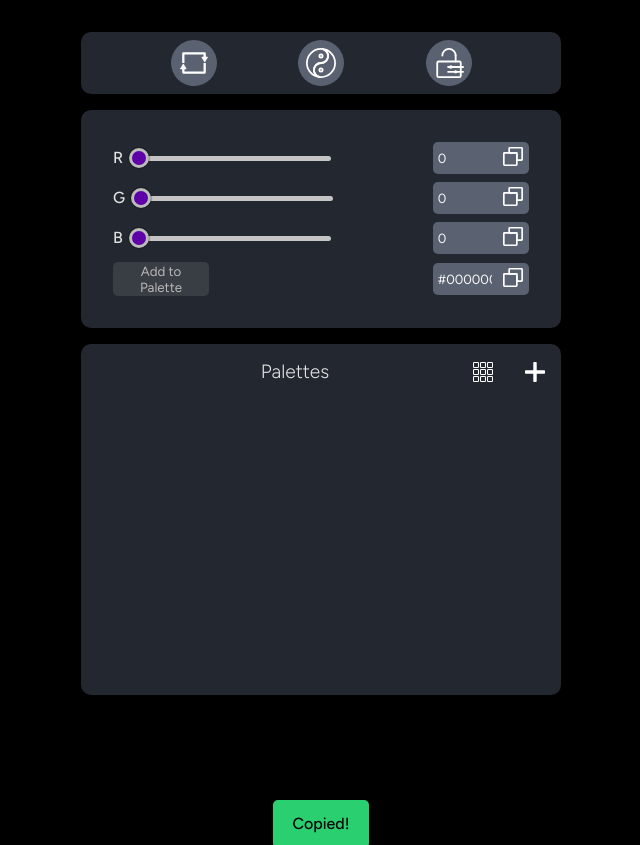
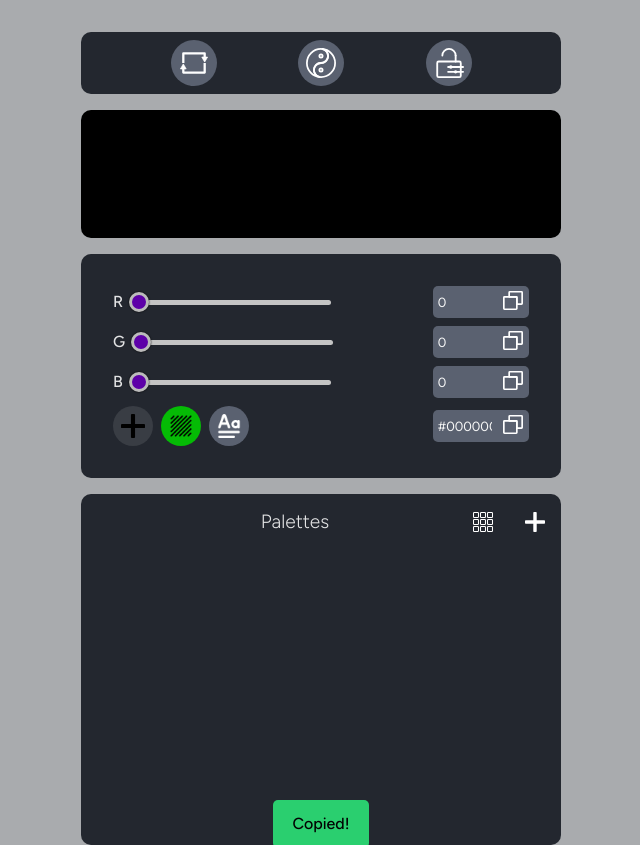
Before and after one commit to andrec2709/colorpicker-react, a React (Vite) app: page / in a window 1280 px wide. Shown: the whole page, without its empty margins (319-959 px from the left). Before the commit the page ends 800 px from the top, so only its background shows below. Built offline with nearby package versions, Linux system fonts and the light colour scheme.

Commit message:
adding new features, changing stuff

```diff
--- a/src/App.css
+++ b/src/App.css
@@ -114,6 +114,12 @@ button {
   grid-area: f;
 }
 
+#color-options {
+  grid-area: g;
+  display: flex;
+  column-gap: .5rem;
+}
+
 #hex-field-container {
   justify-self: end;
   width: fit-content;
@@ -129,19 +135,31 @@ button {
 
 .colorpicker__btn {
   width: fit-content;
-  justify-self: start;
-  grid-area: g;
-  width: 6rem;
+  display: flex;
+  aspect-ratio: 1 / 1;
+  align-items: center;
+  justify-content: center;
   border: none;
   background-color: rgb(90, 97, 112);
-  border-radius: 5px;
+  border-radius: 50%;
+  padding: .5rem;
   justify-content: start;
   cursor: pointer;
+}
+
+.colorpicker__icon {
+  width: 24px;
+  filter: invert();
 }
 
 .colorpicker__btn:disabled {
   background-color: rgb(57, 61, 68);
   color: rgb(185, 185, 185);
+
+}
+
+.colorpicker__btn:disabled .colorpicker__icon {
+  filter: none;
 }
 
 .colorpicker__btn:hover {
@@ -327,7 +345,8 @@ button {
   display: grid;
   grid-template:
     "a . ." auto
-    "a . b" auto "a . ." auto / 6rem 1rem minmax(1rem, 80%);
+    "a . b" auto
+    "a . c" auto / 6rem 1rem minmax(1rem, 80%);
   background-color: #1d2025;
   margin-top: .5rem;
   border-radius: 10px;
@@ -341,6 +360,15 @@ button {
 
 .color:hover {
   background-color: #14161a;
+}
+
+.color__input--readonly {
+  background-color: unset;
+  border: none;
+
+  &:disabled {
+    color: inherit;
+  }
 }
 
 .color-item {
@@ -559,3 +587,33 @@ button {
 
 
 /* [end] -------- Tooltip section --------> */
+
+/* [start] -------- Preview --------> */
+
+.preview-container {
+  width: 100%;
+  display: flex;
+  align-items: center;
+  justify-content: center;
+  height: 8rem;
+  padding: 1rem;
+  margin-bottom: 1rem;
+  border-radius: 10px;
+}
+
+.preview__textarea {
+  background-color: unset;
+  border: none;
+  color: black;
+  text-align: center;
+  width: 80%;
+  font-size: 1.5rem;
+  resize: none;
+  height: 100%;
+
+  &:focus {
+    outline: none;
+  }
+}
+
+/* [end] -------- Preview --------> */
--- a/src/App.jsx
+++ b/src/App.jsx
@@ -12,6 +12,7 @@ import ColorItem from './components/ColorItem';
 import Modifiers from './components/Modifiers';
 import { colornames } from 'color-name-list';
 import nearestColor from 'nearest-color';
+import { randomID } from './utils';
 
 import { usePalette } from './contexts/PaletteContext';
 import { useToolTip } from './contexts/ToolTipContext';
@@ -27,48 +28,37 @@ import DeleteIcon from './assets/delete.svg';
 import ViewList from './assets/view-list.svg';
 import ViewGrid from './assets/view-grid.svg';
 import GrayScaleIcon from './assets/grayscale.svg';
+import BackgroundIcon from './assets/background.png';
+import TextIcon from './assets/text.png';
 
 import './App.css'
+import Preview from './components/Preview';
 
 
 // Exercise:
 // Make a simple colorpicker app.
 // Read draft.md
 
-/**
- * Generates a unique identifier string.
- * @param {number} [size = 12] - the length of the ID to be generated
- * @returns {string} a unique identifier string.
- * @alias functions/randomId
- */
-function randomId(size = 12) {
-  const chars = [
-    'a', 'b', 'c', 'd', 'e', 'f', 'g', 'h', 'i', 'j', 'k', 'l', 'm', 'n', 'o', 'p', 'q', 'r',
-    's', 't', 'u', 'v', 'w', 'x', 'y', 'z', 'A', 'B', 'C', 'D', 'E', 'F', 'G', 'H', 'I', 'J',
-    'K', 'L', 'M', 'N', 'O', 'P', 'Q', 'R', 'S', 'T', 'U', 'V', 'W', 'X', 'Y', 'Z', '@', '!',
-    '#', '$', '%', '&', '*', '?', '0', '1', '2', '3', '4', '5', '6', '7', '8', '9'
-  ];
-
-  let number;
-  let finalId = '';
-  const max = chars.length - 1;
-  const min = 0;
-
-  for (let index = 0; index < size; index++) {
-    number = Math.floor(Math.random() * (max - min + 1) + min);
-    finalId += chars[number];
-  }
-
-  return finalId;
-
-}
 
 /**
  * Main function for the colorpicker application.
  *
  */
 export default function ColorPickerApp() {
-  const { selectedPalette, selectedPaletteId, viewLayout, setViewLayout, palettesData, selectPalette, setSelectedPaletteName, updatePalettesData } = usePalette();
+  const {
+    selectedPalette,
+    selectedPaletteId,
+    viewLayout,
+    setViewLayout,
+    palettesData,
+    selectPalette,
+    updatePalettesData,
+    red, setRed,
+    green, setGreen,
+    blue, setBlue,
+    hex, setHex,
+    selection, setSelection
+  } = usePalette();
   const { showMessage } = useToolTip();
 
 
@@ -80,16 +70,8 @@ export default function ColorPickerApp() {
     colorItems.push(<ColorItem previewColor={color} key={color.id} colorId={color.id} onClick={handleSelectColor} />);
   });
 
-  const lastColor = localStorage.getItem('last-color')?.split(',') || [0, 0, 0];
-
-
-  const [red, setRed] = useState(parseInt(lastColor[0]));
-  const [green, setGreen] = useState(parseInt(lastColor[1]));
-  const [blue, setBlue] = useState(parseInt(lastColor[2]));
-  const [hex, setHex] = useState(`#${red.toString(16).padStart(2, '0')}${green.toString(16).padStart(2, '0')}${blue.toString(16).padStart(2, '0')}`);
-
-  const root = document.documentElement;
-  root.style.backgroundColor = `rgb(${red}, ${green}, ${blue})`;
+  // const root = document.documentElement;
+  // root.style.backgroundColor = `rgb(${red}, ${green}, ${blue})`;
 
   // Options
   const [useGrayscale, setUseGrayscale] = useState(false);
@@ -104,6 +86,9 @@ export default function ColorPickerApp() {
   const blueLeadDiff = useRef(null);
 
   const options = useRef([optGrayscaleRef, optLockRef]);
+
+  const bgButtonRef = useRef(null);
+  const txtButtonRef = useRef(null);
 
   /**
    * Function used to select a color from the palette's color list. This is generally called by {@link Components/ColorItem | ColorItem} as a callback.
@@ -163,7 +148,7 @@ export default function ColorPickerApp() {
       return;
     }
 
-    const colorId = randomId(12);
+    const colorId = randomID(12);
 
     const colors = colornames.reduce((o, { name, hex }) => Object.assign(o, { [name]: hex }), {});
     const nearest = nearestColor.from(colors);
@@ -204,7 +189,7 @@ export default function ColorPickerApp() {
 
     const newPalette = {
       name: `Palette ${Object.keys(palettesData).length + 1}`,
-      id: randomId(),
+      id: randomID(),
       colors: []
     };
 
@@ -377,6 +362,25 @@ export default function ColorPickerApp() {
 
   }
 
+  function handleSelectionType(e) {
+    if (e.currentTarget.dataset.opt === 'background') {
+      setSelection('background');
+      bgButtonRef.current.classList.add('modifier__btn--active');
+      bgButtonRef.current.children.item(0).classList.add('modifier__icon--active');
+
+      txtButtonRef.current.classList.remove('modifier__btn--active');
+      txtButtonRef.current.children.item(0).classList.remove('modifier__icon--active');
+    } else {
+      setSelection('text');
+
+      txtButtonRef.current.classList.add('modifier__btn--active');
+      txtButtonRef.current.children.item(0).classList.add('modifier__icon--active');
+
+      bgButtonRef.current.classList.remove('modifier__btn--active');
+      bgButtonRef.current.children.item(0).classList.remove('modifier__icon--active');
+    }
+  }
+
   /**
    * Handler function for the "lock sliders" modifier.
    * This function determines the lead color and calculates the difference from the other sliders.
@@ -419,6 +423,7 @@ export default function ColorPickerApp() {
           <img className='modifier__icon' src={isLocked ? LockIcon : UnlockIcon} alt="Lock distance between colors" title='lock distance between colors.&#10;You must move using the slider with the highest value.' />
         </button>
       </Modifiers>
+      <Preview />
       <Colorpicker id='colorpicker'>
         <ToolTip id='tooltip' />
         <ColorRange
@@ -480,13 +485,21 @@ export default function ColorPickerApp() {
           onChange={handleHexChange}
           color='hex'
         />
+        <div id='color-options'>
           <button
             id='add-color'
             className='colorpicker__btn'
             disabled={selectedPalette === null}
             onClick={handleAddColor}
-        >Add to Palette
+          ><img src={PlusIcon} className='colorpicker__icon' alt="add to palette" />
           </button>
+          <button ref={bgButtonRef} className='colorpicker__btn modifier__btn--active' onClick={handleSelectionType} data-opt='background'>
+            <img src={BackgroundIcon} className='colorpicker__icon modifier__icon--active' alt="set background color" />
+          </button>
+          <button ref={txtButtonRef} className='colorpicker__btn' onClick={handleSelectionType} data-opt='text'>
+            <img src={TextIcon} className='colorpicker__icon' alt="set background color" />
+          </button>
+        </div>
       </Colorpicker>
       <Editor>
         <Header>
--- a/src/components/ColorItem.jsx
+++ b/src/components/ColorItem.jsx
@@ -1,8 +1,9 @@
-import { useCallback, useEffect, useEffectEvent, useRef, useState } from "react";
+import { useCallback, useEffect, useEffectEvent, useMemo, useRef, useState } from "react";
 import { useToolTip } from "../contexts/ToolTipContext";
 import { usePalette } from "../contexts/PaletteContext";
 import CopyIcon from '../assets/copy.svg';
 import DeleteIcon from '../assets/delete.svg';
+import { debounce } from "../utils";
 
 /**
  * This component represents a single color of a palette. Not to be confused with the {@link Components/ColorPreview | ColorPreview} component.
@@ -17,16 +18,43 @@ import DeleteIcon from '../assets/delete.svg';
 export const ColorItem = ({ previewColor, colorId, onClick }) => {
 
     const { showMessage } = useToolTip();
-    const { selectedPaletteId, selectedPalette, viewLayout, palettesData, updatePalettesData, isHoldingItem, setIsHoldingItem } = usePalette();
+    const {
+        selectedPaletteId,
+        viewLayout,
+        palettesData,
+        updatePalettesData,
+        isHoldingItem,
+        setIsHoldingItem,
+        red,
+        green,
+        blue
+    } = usePalette();
 
     const datasetColor = JSON.stringify(previewColor);
 
     const [isHolding, setIsHolding] = useState(false);
     const [isPressing, setIsPressing] = useState(false);
+    const [contrastRatio, setContrastRatio] = useState(0);
 
     const colorItem = useRef(null);
     const LONG_PRESS_DURATION = 300; // ms
     const longPressTimer = useRef(null);
+
+    const rgbRef = useRef({ r: red, g: green, b: blue })
+
+    const textColor = () => {
+        switch (true) {
+            case contrastRatio < 4.5:
+                return 'red';
+
+            case contrastRatio >= 4.5 && contrastRatio < 7.5:
+                return 'yellow';
+
+            case contrastRatio >= 7.5:
+                return 'green';
+
+        }
+    };
 
     function handleCopy(e) {
         e.stopPropagation();
@@ -183,6 +211,50 @@ export const ColorItem = ({ previewColor, colorId, onClick }) => {
         e.target.select();
     }
 
+    const handleCalcContrast = useCallback(() => {
+
+        const { r, g, b } = rgbRef.current;
+
+        // luminance for the slider's selected color
+        let linearRed = parseInt(r) / 255;
+        let linearGreen = parseInt(g) / 255;
+        let linearBlue = parseInt(b) / 255;
+
+        linearRed = linearRed <= 0.03928 ? linearRed / 12.92 : ((linearRed + 0.055)/1.055)**2.4;
+        linearGreen = linearGreen <= 0.03928 ? linearGreen / 12.92 : ((linearGreen + 0.055)/1.055)**2.4;
+        linearBlue = linearBlue <= 0.03928 ? linearBlue / 12.92 : ((linearBlue + 0.055)/1.055)**2.4;
+
+        let luminanceSlider = (0.2126*linearRed + 0.7152*linearGreen + 0.0722*linearBlue) + 0.05;
+
+        // luminance for **this** ColorItem's color
+        linearRed = parseInt(previewColor.r) / 255;
+        linearGreen = parseInt(previewColor.g) / 255;
+        linearBlue = parseInt(previewColor.b) / 255;
+
+        linearRed = linearRed <= 0.03928 ? linearRed / 12.92 : ((linearRed + 0.055)/1.055)**2.4;
+        linearGreen = linearGreen <= 0.03928 ? linearGreen / 12.92 : ((linearGreen + 0.055)/1.055)**2.4;
+        linearBlue = linearBlue <= 0.03928 ? linearBlue / 12.92 : ((linearBlue + 0.055)/1.055)**2.4;
+
+        let luminanceThis = (0.2126*linearRed + 0.7152*linearGreen + 0.0722*linearBlue) + 0.05;
+
+        let ratio;
+
+        if (luminanceThis > luminanceSlider) {
+            ratio = luminanceThis / luminanceSlider;
+        } else {
+            ratio = luminanceSlider / luminanceThis;
+        }
+
+        setContrastRatio(ratio.toFixed(2))
+    }, []);
+
+    const debouncedHandleCalcContrast = useMemo(() => debounce(handleCalcContrast, 100), []);
+
+    useEffect(() => {
+        rgbRef.current = { r: red, g: green, b: blue }
+        debouncedHandleCalcContrast();
+    }, [red, green, blue]);
+
     useEffect(() => {
         if (isPressing) {
 
@@ -282,6 +354,17 @@ export const ColorItem = ({ previewColor, colorId, onClick }) => {
                         gridArea: 'b',
                     }}
                 />
+                <input
+                    type="text"
+                    className="color__input--readonly"
+                    readOnly
+                    disabled
+                    value={`Contrast ratio: ${contrastRatio}`}
+                    style={{
+                        gridArea: 'c',
+                        color: textColor()
+                    }}
+                />
             </div>
         );
     }
--- /dev/null
+++ b/src/components/Preview.jsx
@@ -0,0 +1,46 @@
+import { useEffect, useRef } from "react";
+import { usePalette } from "../contexts/PaletteContext";
+
+export const Preview = () => {
+    const { red, green, blue, selection } = usePalette();
+    const defaultText = localStorage.getItem('default-text') || 'Click me to change the text\n\n:)';
+    const textRef = useRef(null);
+    const bgRef = useRef(null);
+
+    function setText(e) {
+        localStorage.setItem('default-text', e.target.value);
+    }
+
+    function setColor() {
+        if (selection === 'background') {
+            bgRef.current.style.backgroundColor = `rgb(${red}, ${green}, ${blue})`;
+        } else {
+            textRef.current.style.color = `rgb(${red}, ${green}, ${blue})`;
+        }
+    }
+
+    useEffect(() => {
+        setColor();
+    }, [red, green, blue]);
+
+    return (
+        <div
+            ref={bgRef}
+            className="preview-container"
+            style={{
+                // backgroundColor: `rgb(${red}, ${green}, ${blue})`,
+            }}
+        >
+            <textarea
+                ref={textRef}
+                name="preview-text"
+                id="preview-text"
+                className="preview__textarea"
+                defaultValue={defaultText}
+                onChange={setText}
+            ></textarea>
+        </div>
+    );
+};
+
+export default Preview;
--- a/src/contexts/PaletteContext.jsx
+++ b/src/contexts/PaletteContext.jsx
@@ -1,4 +1,4 @@
-import { createContext, useContext, useMemo, useState } from "react";
+import { createContext, useContext, useMemo, useRef, useState } from "react";
 
 export const PaletteContext = createContext();
 
@@ -17,6 +17,16 @@ export const PaletteProvider = ({ children }) => {
     );
 
     const [isHoldingItem, setIsHoldingItem] = useState(false);
+
+    const lastColor = localStorage.getItem('last-color')?.split(',') || [0, 0, 0];
+
+    const [red, setRed] = useState(parseInt(lastColor[0]));
+    const [green, setGreen] = useState(parseInt(lastColor[1]));
+    const [blue, setBlue] = useState(parseInt(lastColor[2]));
+    const [hex, setHex] = useState(`#${red.toString(16).padStart(2, '0')}${green.toString(16).padStart(2, '0')}${blue.toString(16).padStart(2, '0')}`);
+
+    const [selection, setSelection] = useState('background');
+
     const [viewLayout, setViewLayout] = useState('grid');
 
     function selectPalette(paletteData) {
@@ -29,7 +39,24 @@ export const PaletteProvider = ({ children }) => {
     }
 
     return (
-        <PaletteContext.Provider value={{ selectedPalette, selectedPaletteId, viewLayout, setViewLayout, palettesData, selectPalette, setSelectedPaletteId, updatePalettesData, isHoldingItem, setIsHoldingItem }}>
+        <PaletteContext.Provider
+            value={{
+                selectedPalette,
+                selectedPaletteId,
+                viewLayout,
+                setViewLayout,
+                palettesData,
+                selectPalette,
+                setSelectedPaletteId,
+                updatePalettesData,
+                isHoldingItem,
+                setIsHoldingItem,
+                red, setRed,
+                green, setGreen,
+                blue, setBlue,
+                hex, setHex,
+                selection, setSelection
+            }}>
             {children}
         </PaletteContext.Provider>
     );
--- a/src/index.css
+++ b/src/index.css
@@ -5,7 +5,7 @@
 
   color-scheme: light dark;
   color: rgba(255, 255, 255, 0.87);
-  background-color: #000000;
+  background-color: rgba(35, 39, 47, 0.39);
 
   font-synthesis: none;
   text-rendering: optimizeLegibility;
```
Also changed, not shown: src/components/Slider.jsx (+7 -5 lines), src/utils/index.jsx (+42 -0 lines), src/assets/background.png (added), src/assets/text.png (added). Lines whose indentation alone changed are shown as unchanged.
